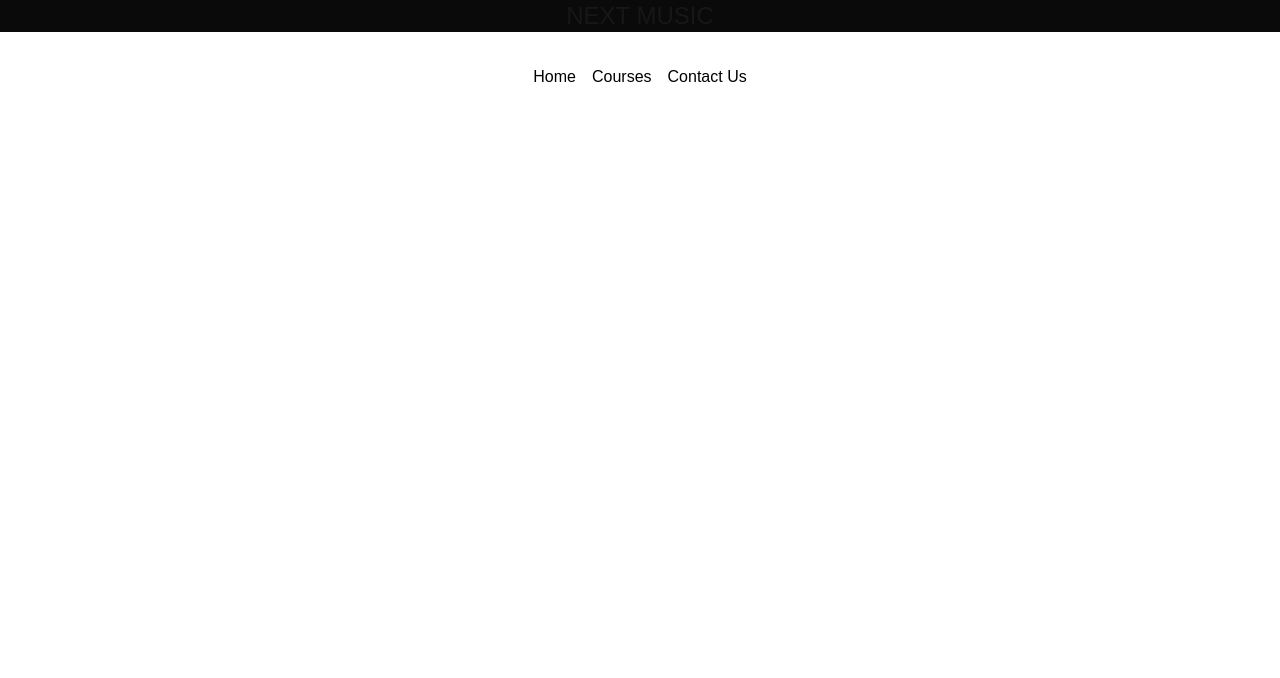
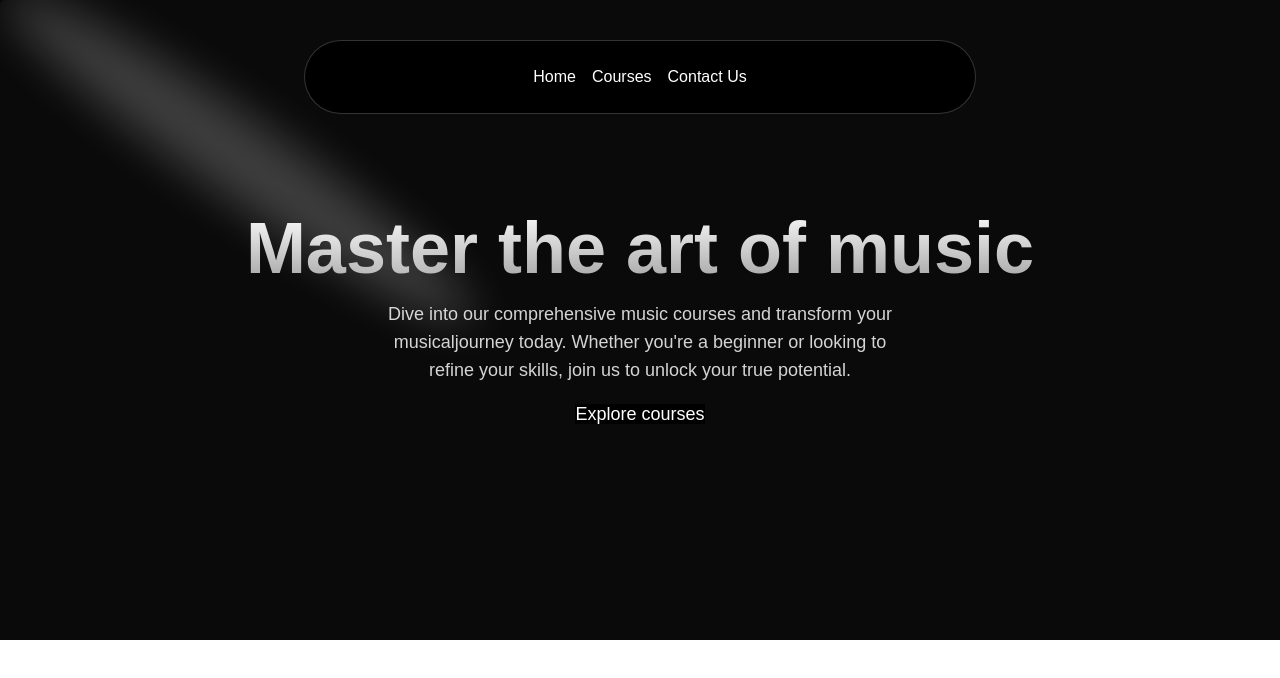
Before and after one commit to sandeepatel01/NextMusic, a Next.js app: page / in a window 1280 px wide. Shown: the top 678 px of the page. Built offline with nearby package versions, Linux system fonts and the light colour scheme.

Commit message:
Add HeroSection-> Spotlight component

```diff
--- a/src/app/layout.tsx
+++ b/src/app/layout.tsx
@@ -25,7 +25,7 @@
   children: React.ReactNode;
 }>) {
   return (
-    <html lang="en">
+    <html lang="en" className="dark">
       <body
         className={`${geistSans.variable} ${geistMono.variable} antialiased`}
       >
--- a/src/app/page.tsx
+++ b/src/app/page.tsx
@@ -1,12 +1,9 @@
-// import { div } from "framer-motion/client";
-// import Image from "next/image";
-
-import { main } from "framer-motion/client";
+import HeroSection from "@/components/HeroSection";
 
 export default function Home() {
   return (
     <main className="max-h-screen bg-black/[0.96] antialiased bg-grid-white/[0.02]">
-      <h1 className="text-2xl text-center">NEXT MUSIC</h1>
+      <HeroSection />
     </main>
   );
 }
--- /dev/null
+++ b/src/components/HeroSection.tsx
@@ -0,0 +1,43 @@
+import React from "react";
+import Link from "next/link";
+import { Spotlight } from "./ui/Spotlight";
+
+function HeroSection() {
+  return (
+    <div
+      className="h-auto md:h-[40rem] w-full rounded-md flex flex-col items-center
+    justify-center relative overflow-hidden mx-auto py-10 md:py-0"
+    >
+      <div className="p-4 relative z-10 w-full text-center">
+        <Spotlight
+          className="-top-40 left-0 md:left-60 md:-top-20"
+          fill="white"
+        />
+        <h1
+          className="mt-20 md:mt-0 text-4xl md:text-7xl
+         font-bold bg-clip-text text-transparent bg-gradient-to-b
+          from-neutral-50 to-neutral-400"
+        >
+          Master the art of music
+        </h1>
+        <p className="mt-4 font-normal text-base md:text-lg text-neutral-300 max-w-lg mx-auto">
+          <p>
+            Dive into our comprehensive music courses and transform your
+            musicaljourney today. Whether you're a beginner or looking to refine
+            your skills, join us to unlock your true potential.
+            <div className="mt-4">
+              <Link
+                href="/all-courses"
+                className="bg-white dark:bg-black text-black dark:text-white border-neutral-200 dark:border-slate-800"
+              >
+                Explore courses
+              </Link>
+            </div>
+          </p>
+        </p>
+      </div>
+    </div>
+  );
+}
+
+export default HeroSection;
--- /dev/null
+++ b/src/components/ui/Spotlight.tsx
@@ -0,0 +1,56 @@
+import React from "react";
+import { cn } from "@/utils/cn";
+
+type SpotlightProps = {
+  className?: string;
+  fill?: string;
+};
+
+export const Spotlight = ({ className, fill }: SpotlightProps) => {
+  return (
+    <svg
+      className={cn(
+        "animate-spotlight pointer-events-none absolute z-[1]  h-[169%] w-[138%] lg:w-[84%] opacity-0",
+        className
+      )}
+      xmlns="http://www.w3.org/2000/svg"
+      viewBox="0 0 3787 2842"
+      fill="none"
+    >
+      <g filter="url(#filter)">
+        <ellipse
+          cx="1924.71"
+          cy="273.501"
+          rx="1924.71"
+          ry="273.501"
+          transform="matrix(-0.822377 -0.568943 -0.568943 0.822377 3631.88 2291.09)"
+          fill={fill || "white"}
+          fillOpacity="0.21"
+        ></ellipse>
+      </g>
+      <defs>
+        <filter
+          id="filter"
+          x="0.860352"
+          y="0.838989"
+          width="3785.16"
+          height="2840.26"
+          filterUnits="userSpaceOnUse"
+          colorInterpolationFilters="sRGB"
+        >
+          <feFlood floodOpacity="0" result="BackgroundImageFix"></feFlood>
+          <feBlend
+            mode="normal"
+            in="SourceGraphic"
+            in2="BackgroundImageFix"
+            result="shape"
+          ></feBlend>
+          <feGaussianBlur
+            stdDeviation="151"
+            result="effect1_foregroundBlur_1065_8"
+          ></feGaussianBlur>
+        </filter>
+      </defs>
+    </svg>
+  );
+};
--- a/tailwind.config.ts
+++ b/tailwind.config.ts
@@ -6,8 +6,24 @@
     "./src/components/**/*.{js,ts,jsx,tsx,mdx}",
     "./src/app/**/*.{js,ts,jsx,tsx,mdx}",
   ],
+  darkMode: "class",
   theme: {
     extend: {
+      animation: {
+        spotlight: "spotlight 2s ease .75s 1 forwards",
+      },
+      keyframes: {
+        spotlight: {
+          "0%": {
+            opacity: "0",
+            transform: "translate(-72%, -62%) scale(0.5)",
+          },
+          "100%": {
+            opacity: "1",
+            transform: "translate(-50%,-40%) scale(1)",
+          },
+        },
+      },
       colors: {
         background: "var(--background)",
         foreground: "var(--foreground)",
```
